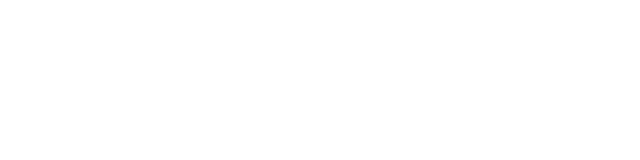
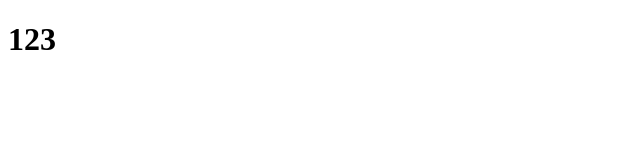
Before and after one commit to wanted6610/letter, a Vue app: page / in a window 1280 px wide. Shown: the top 160 px of the page, without its empty margins (0-640 px from the left). Built offline with nearby package versions, Linux system fonts and the light colour scheme.

Commit message:
добавлена главная страница

```diff
--- a/src/App.vue
+++ b/src/App.vue
@@ -1,6 +1,6 @@
 <template>
   <div id="app">
-
+    <router-view />
   </div>
 </template>
 
--- a/src/router/index.js
+++ b/src/router/index.js
@@ -1,20 +1,15 @@
 import Vue from "vue";
 import VueRouter from "vue-router";
+import Home from "../views/Home.vue";
 
 Vue.use(VueRouter);
 
 const routes = [
-  // {
-  //   path: "/",
-  //   name: "Home",
-  //   component: Home,
-  // },
-  // {
-  //   path: "/about",
-  //   name: "About",
-  //   component: () =>
-  //     import(/* webpackChunkName: "about" */ "../views/About.vue"),
-  // },
+  {
+    path: "/",
+    name: "Home",
+    component: Home,
+  },
 ];
 
 const router = new VueRouter({
--- /dev/null
+++ b/src/views/Home.vue
@@ -0,0 +1,15 @@
+<template>
+    <div class="c">
+      <h1>123</h1>
+    </div>
+</template>
+
+<style lang="scss" scoped>
+
+</style>
+
+<script>
+export default {
+  name: "Home",
+}
+</script>
```
Also changed, not shown: src/components/pages/footer/Footer.vue (added), src/components/pages/header/Header.vue (added).
